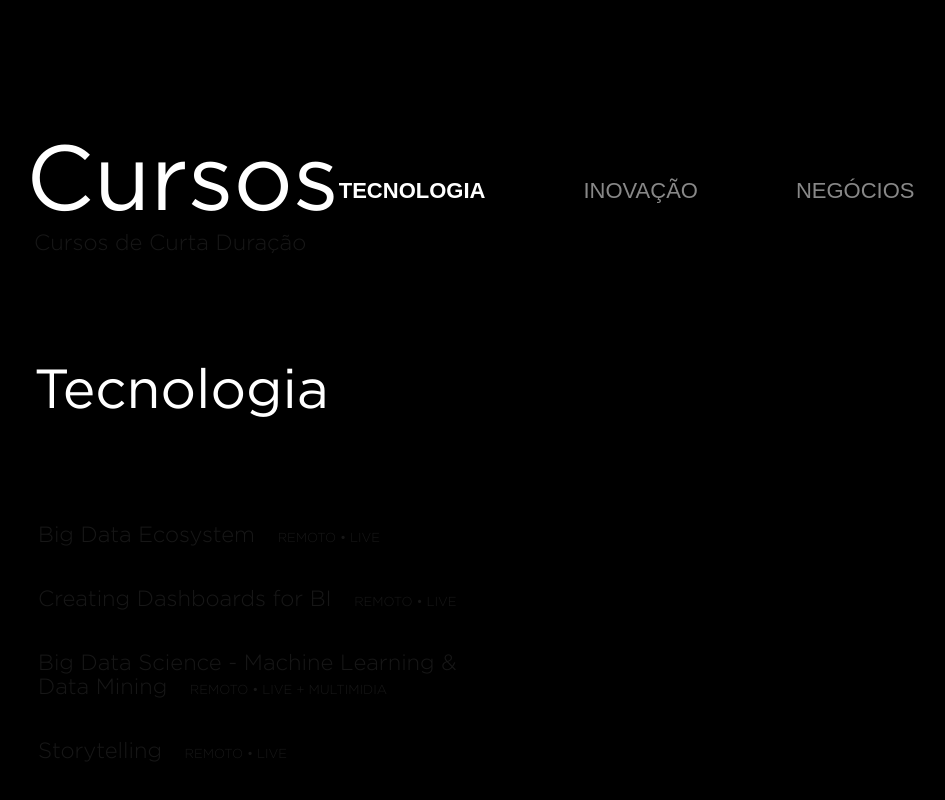
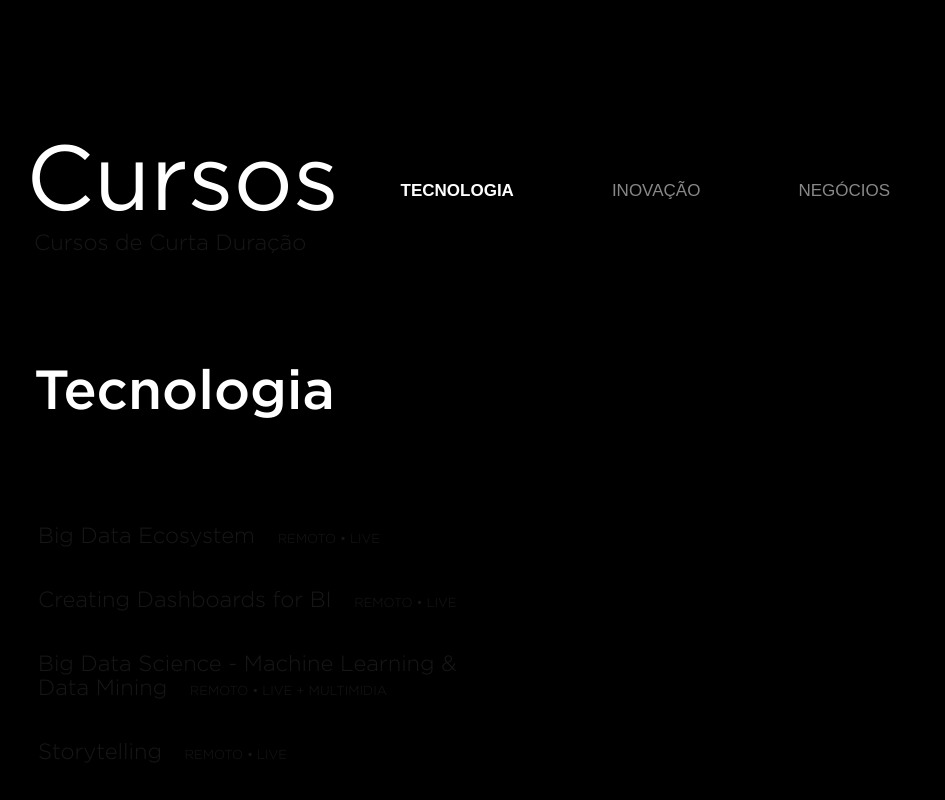
Before and after one commit to marinapsvreis/fiap-landing-page, a Next.js app: page / in a window 1280 px wide. Shown: the part 3595-4395 px from the top of the page, without its empty margins (178-1123 px from the left). Built offline with nearby package versions, Linux system fonts and the light colour scheme.

Commit message:
feat: add more hover styles in courses section

```diff
--- a/app/components/CoursesSection/styles.module.scss
+++ b/app/components/CoursesSection/styles.module.scss
@@ -44,7 +44,7 @@
       border: none;
       box-shadow: none;
       color: #888;
-      font-size: 1.375rem;
+      font-size: 1.0625rem;
       font-weight: 400;
       cursor: pointer;
       position: relative;
@@ -55,13 +55,14 @@
       &:hover,
       &:focus {
         color: #fff;
+        font-weight: 600;
       }
 
       &::before {
         content: "";
         display: block;
         position: absolute;
-        top: -1.2rem;
+        top: -0.8rem;
         left: 0;
         width: 0;
         height: 5px;
@@ -83,7 +84,7 @@
 
   .categoryTitle {
     font-size: 3.4375rem;
-    font-weight: 400;
+    font-weight: 500;
     color: #fff;
   }
 
@@ -102,6 +103,15 @@
       padding-bottom: 1rem;
       border-bottom: 1px solid var(--text);
 
+      &:hover {
+        color: var(--primary);
+        border-bottom: 1px solid var(--primary);
+
+        .courseMode {
+          color: var(--primary);
+        }
+      }
+
       .courseMode {
         font-size: 0.8125rem;
         font-weight: 300;
```
